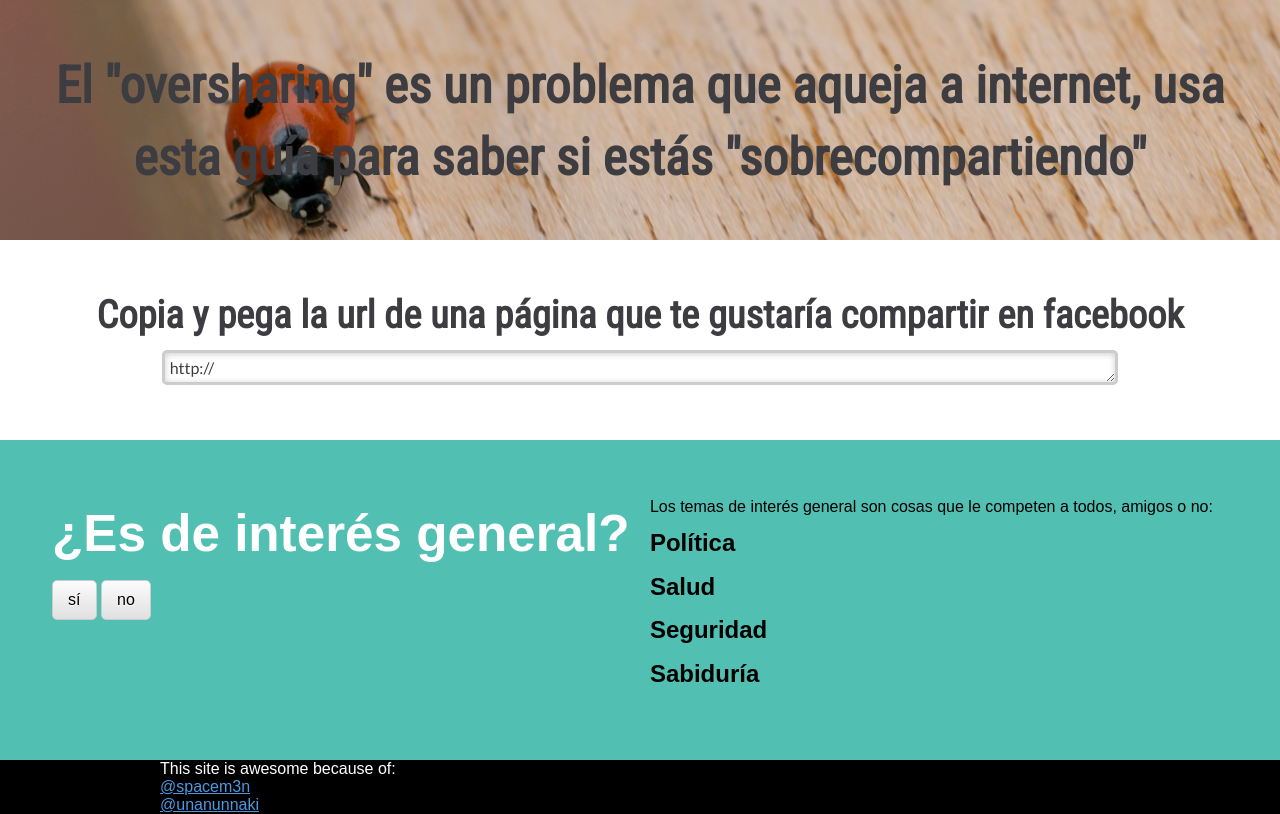
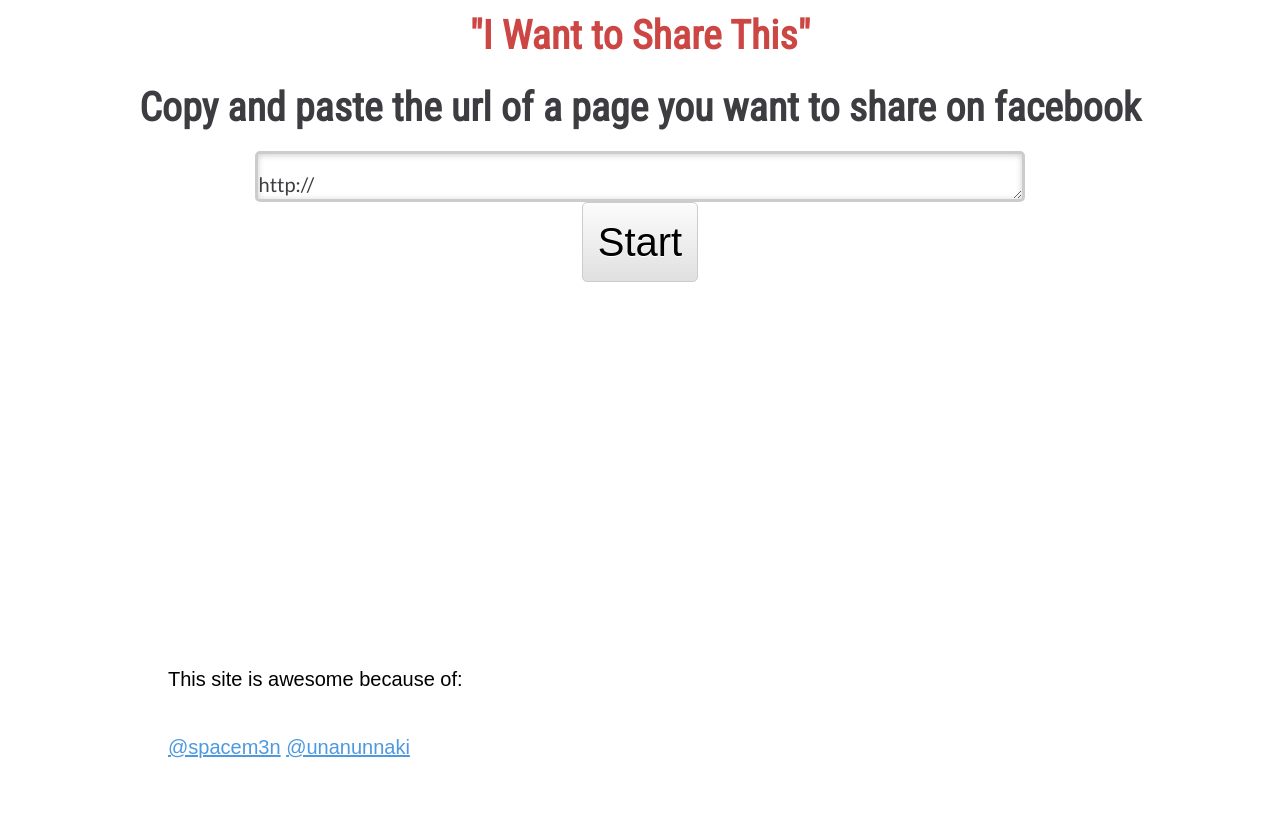
Before and after one commit to hans-zen/Share-webpage, a plain HTML site: page index.html in a window 1280 px wide. Drawn offline with nearby package versions, Linux system fonts and the light colour scheme.

Commit message:
Cambio de estilos 1
"Good design is as little design as possible."
- some German motherfucker

```diff
--- a/css/estilos.css
+++ b/css/estilos.css
@@ -4,106 +4,123 @@
 body,html{
 	height: 100%;
 }
+body{
+	height: 100%;
+}
 
 
 textarea#oneurl {
-	width: 80%;
-	height: 35px;
+	width: 70%;
+	height: 4vw;
 	border: 3px solid #cccccc;
-	padding: 5px;
+	padding: 1px;
 	font-family: 'Lato', sans-serif;
 	color: #3D3C40;
+	font-size: .5em;
 
 }
-h2{
+h3{
 	font-family: 'Roboto Condensed', sans-serif;
-	font-size: 4vw;
+	font-size: 1em;
 	color: #3D3C40;
 }
+h3 span{
 
- h3{
+	color: #CC4643;
 
-	font-family: 'Roboto Condensed', sans-serif;
-	font-size: 3vw;
-	color: #3D3C40;
+ }
+h4
+{
+	font-size: 1em;
+	color: white;
+
+}
+h5{
+	font-size: .7em;
+	color: black;
+}
+#general{
+	height: 30%;
 }
 
-
-.separriba
+#urls{
+	height: 30%;
+}
+#title
 {
-margin-top: 1vw;
+	height: 30%
+}
+#instructions{
+	height: 30%;
+}
+#pregunta1
+{
+display: none;
+background-color: #52BFB3;
+height: 70%;
+}
+.amarillo{
+background-color: yellow;
 }
 
-#general-wrapper{
-width: 100%;
-height: 30%;
-background: url(../img/table.png) no-repeat center center fixed;
-  -webkit-background-size: cover;
-  -moz-background-size: cover;
-  -o-background-size: cover;
-  background-size: cover;
- }
-
-#pregunta1
+.rojo{
+	background-color: red;
+}
+#pregunta2
 {
-background-color: #52BFB3;
-height: 40%;
+	background-color: #CC4643;
+	height: 70%;
+	display: none;
 }
 
-
-h4
-{
-	color: white;
-	font-size: 4vw;
-}
-
-
-#pregunta2
-{
-	background-color: #6EFFEF;
-	height: 40%;
-	display: none;
+#fantasma{
+	height: 50%
 }
 
 #pregunta3
 {
-	background-color: #6EFFEF;
-	height: 40%;
+	background-color: #6979FF;
+	height: 70%;
 	display: none;
 }
 
 #fin1
 {
 	background-color: #7F8E99;
-	height: 40%;
+	height: 70%;
 	display: none;
 }
 
 #fin2
 {
 	background-color: #7F8E99;
-	height: 40%;
+	height: 70%;
 	display: none;
 }
 #fin3
 {
 	background-color: #7F8E99;
-	height: 40%;
+	height: 70%;
+
 	display: none;
 }
 #fin4
 {
 	background-color: #7F8E99;
-	height: 40%;
+	height: 70%;
 	display: none;
 }
 
-#wrapperurl{
-	height: 25%;
-}
-#foot{
+
+
+/*#foot{
 
 	background-color: black;
-	height: 20%;
+	height: 10%;
 	color: white;
 }
+*/
+footer{
+	height: 5%;
+	font-size: .5em;
+}
--- a/css/kickstart-grid.css
+++ b/css/kickstart-grid.css
@@ -18,18 +18,21 @@
  */
 
 .grid{
-height: 100%;
+	height: auto;
+
 max-width:1220px;
 margin:0 auto;
 padding:0 2em;
 }
 
 .grid.flex{
-height: 100%;
+height: auto;
 width:100%;
 max-width:100%;
 padding:0 2%;
-padding:2em;
+padding-top: 0;
+padding-left: 2em;
+padding-right: 2em;
 }
 
 .row{
@@ -57,8 +60,8 @@ clear:both;
 *[class*="col_"]{
 margin-left: 0.83333333333333%;
 margin-right: 0.83333333333333%;
-margin-top:0.5em;
-margin-bottom:0.5em;
+margin-top:0em;
+margin-bottom:0em;
 float: left;
 display: block;
 
--- a/index.html
+++ b/index.html
@@ -12,37 +12,39 @@
 	<script type="text/javascript" src="https://ajax.googleapis.com/ajax/libs/jquery/1.9.1/jquery.min.js"></script>
 	<script type="text/javascript" src="js/kickstart.js"></script>
 	<script type="text/javascript" src="js/flujo.js"></script>
+	<script type="text/javascript" src="js/flowtype.js"></script>
 
 </head>
 
 <body>
-<div id="general-wrapper">
-<div class="grid flex">
+<div id="general">
+<div  class="grid flex">
 
-	<div class="col_12 center">
+	<div id ="title" class="col_12 center">
 
-		<h2>El "oversharing" es un problema que aqueja a internet, usa esta guía para saber si estás "sobrecompartiendo"</h2>
+		<h3> <span><a style="text-decoration: none; color: inherit;" href="javascript:history.go(0)">"I Want to Share This"</a></span></h3>
 
 	</div>
 
-</div><!--grid-->
-</div><!--general wrapper-->
+<div class="clear"></div>
 
-<div id="wrapperurl">
+	<div id="instructions" class="col_12  center">
 
-<div class="grid flex">
+	<h3>Copy and paste the url of a page you want to share on facebook</h3>
+</div>
 
-	<div class="col_12 center">
-
-	<h3>Copia y pega la url de una página que te gustaría compartir en facebook</h3>
+<div id="urls" class="col_12 center">
 
 	<textarea name="theurl" id="oneurl" onfocus="this.value=''; setbg('#e5fff3');" onblur="setbg('white')">http://</textarea>
 			<br>
+		<button id="start">Start</button>
 
-	</div>
+</div>
 
 </div><!--grid-->
 </div>
+
+<div id="fantasma"></div>
 
 <!--FLUJO----------------- -->
 
@@ -50,19 +52,24 @@
 	<div class="grid flex">
 		<div class="col_12">
 
-			<div class="col_6 left">
-				<h4>¿Es de interés general?</h4><BUTTON id="si1">sí</BUTTON>
+			<div class=" azul col_6 center">
+				<h4>Is this of general interest?</h4>
+				<BUTTON id="si1">yes</BUTTON>
 				<button id="no1">no</button>
 			</div>
 
 			<div class="col_6">
+
 				<p> Los temas de interés general son cosas que le competen a todos, amigos o no:</p>
+
+
 
 				<h5>Política</h5>
 				<h5>Salud</h5>
 				<h5>Seguridad</h5>
 				<h5>Sabiduría</h5>
 			</div>
+
 		</div>
 	</div><!--col12-->
 </div><!--grid-->
@@ -127,29 +134,27 @@
 	</div>
 </div>
 
+
+
+<script type="text/javascript">
+	$('body').flowtype({
+   minimum   : 650,
+   maximum   : 1200,
+   minFont   : 12,
+   maxFont   : 40,
+   fontRatio : 30,
+   lineRatio : 1.45
+});
+
+</script>
 </body>
 
 <footer>
 
-	<div id="foot">
-<div class="grid">
-	This site is awesome because of:
-	<br>
-	<a href="https://twitter.com/spacem3n">@spacem3n</a>
-	<br>
-	<a href="https://twitter.com/unanunnaki">@unanunnaki</a>
+	<div class="grid">
+	<p>This site is awesome because of:</p> <a href="https://twitter.com/spacem3n">@spacem3n</a> <a href="https://twitter.com/unanunnaki">@unanunnaki</a>
 	</div>
-</div>
+
 </footer>
 
-
-
-<script type="text/javascript">
-
-
-
-
-
-</script>
-
 </html>
--- /dev/null
+++ b/js/flowtype.js
@@ -0,0 +1,58 @@
+/*
+* If you create a derivative, please leave this text intact:
+*
+* FlowType.JS 1.0
+* Copyright (c) 2013, Simple Focus http://simplefocus.com/
+*
+* FlowType.JS by Simple Focus (http://simplefocus.com/)
+* is licensed under the MIT License. Read a copy of the
+* license in the LICENSE.txt file or at
+* http://choosealicense.com/licenses/mit
+*
+* Thanks to Giovanni Difeterici (http://www.gdifeterici.com/)
+*/
+
+(function($) {
+   $.fn.flowtype = function(options) {
+
+// Establish default settings/variables
+// ====================================
+      var settings = $.extend({
+         maximum   : 9999,
+         minimum   : 1,
+         maxFont   : 9999,
+         minFont   : 1,
+         fontRatio : 35,
+         lineRatio : 1.45
+      }, options),
+
+// Do the magic math
+// =================
+      changes = function(el) {
+         var $el = $(el),
+            elw = $el.width(),
+            width = elw > settings.maximum ? settings.maximum : elw < settings.minimum ? settings.minimum : elw,
+            fontBase = width / settings.fontRatio,
+            fontSize = fontBase > settings.maxFont ? settings.maxFont : fontBase < settings.minFont ? settings.minFont : fontBase;
+
+         $el.css({
+            'font-size'   : fontSize + 'px',
+            'line-height' : fontSize * settings.lineRatio + 'px'
+         });
+      };
+
+// Make the magic visible
+// ======================
+      return this.each(function() {
+
+      // Context for resize callback
+         var that = this;
+
+      // Set changes on load
+         changes(this);
+
+      // Make changes upon resize
+         $(window).resize(function(){changes(that);});
+      });
+   };
+}(jQuery));
--- a/js/flujo.js
+++ b/js/flujo.js
@@ -2,6 +2,13 @@
 
 $(document).ready(function(){
 
+  $("#start").click(function(){
+    $("#instructions").hide();
+    $("#start").hide();
+    $("#fantasma").hide();
+    $("#pregunta1").css('display','block');
+    $("#general").css('height','20%');
+  });
 
   $("#si1").click(function(){
     $("#pregunta1").hide();
```
